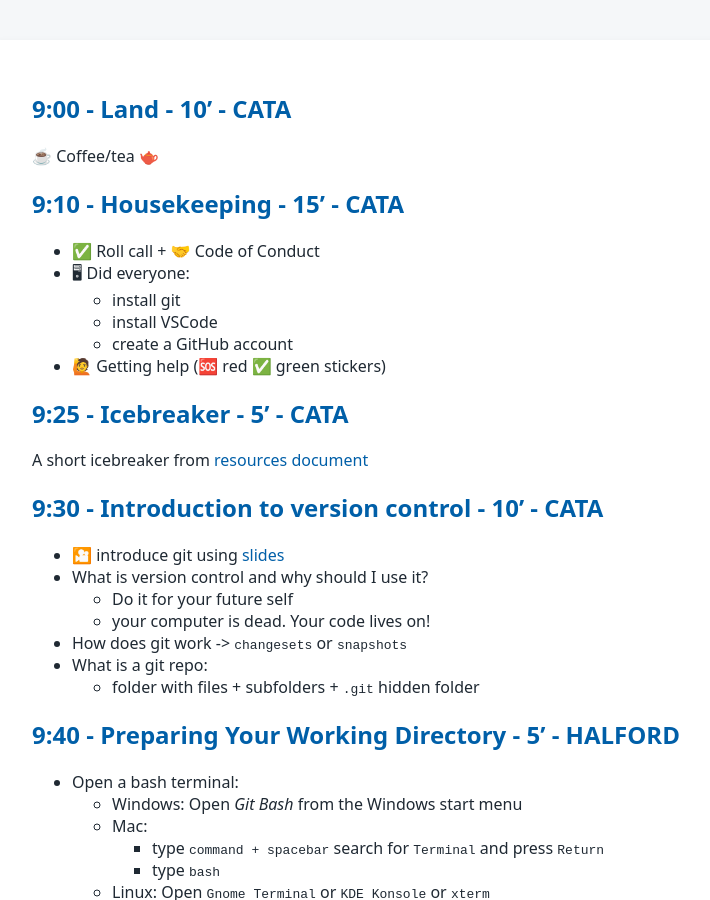
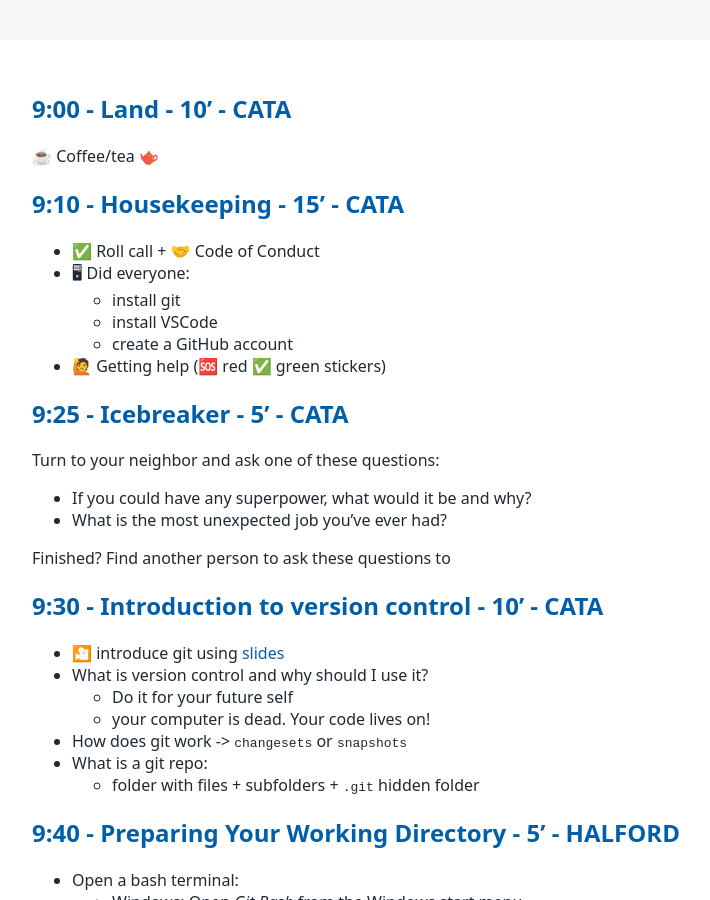
Before and after one commit to tu-delft-library/introduction_to_version_control_with_git, a Jekyll site: the page built from materials_for_trainers/lesson_plan.md, in a window 1280 px wide and 900 px high. Shown: the whole window, without its empty margins (108-818 px from the left). Built offline with Jekyll 4.4.1, drawn with Linux system fonts in a browser that asks for light colours; our own code applies the rules of GitHub Pages for plain Markdown files.

Commit message:
Add icebreaker questions

```diff
--- a/materials_for_trainers/lesson_plan.md
+++ b/materials_for_trainers/lesson_plan.md
@@ -10,8 +10,12 @@
 - 🙋 Getting help (🆘 red  ✅ green stickers)
 
 ## 9:25 - Icebreaker - 5' - CATA
-A short icebreaker from [resources document](https://tud365.sharepoint.com/:w:/r/sites/ResearchDataServices/Gedeelde%20documenten/Training/Research_Software_Training/lesson_plans/resources/resources.docx?d=waea671d7fc6a46d5b5c068fc19f41940&csf=1&web=1&e=f2QYgy)
 
+Turn to your neighbor and ask one of these questions:
+- If you could have any superpower, what would it be and why?
+- What is the most unexpected job you’ve ever had?
+
+Finished? Find another person to ask these questions to
 
 ## 9:30 - Introduction to version control - 10' - CATA
 - 🎦 introduce git using [slides](https://tud365.sharepoint.com/:p:/r/sites/ResearchDataServices/Gedeelde%20documenten/Training/Research_Software_Training/lesson_plans/resources/Introduction%20to%20version%20control%20with%20Git.pptx?d=w582c916207804aac981699323fe83c38&csf=1&web=1&e=c4zb1b)
```
